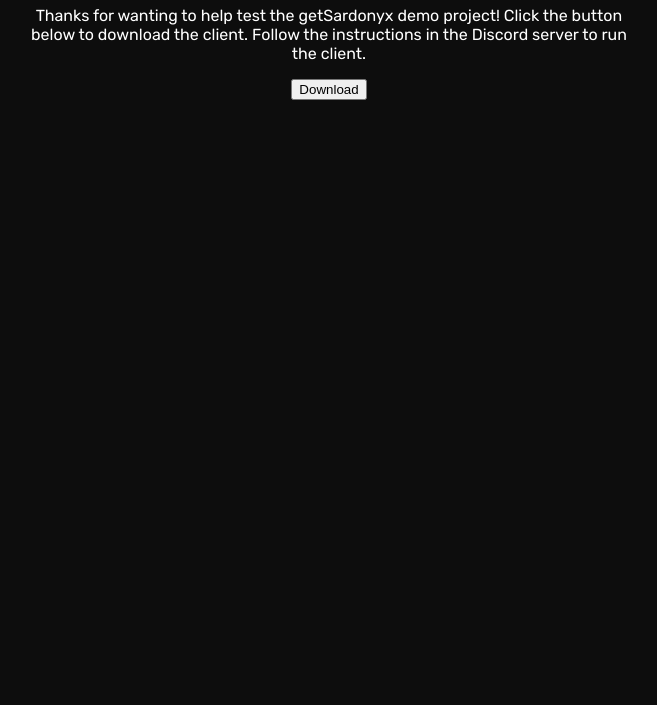
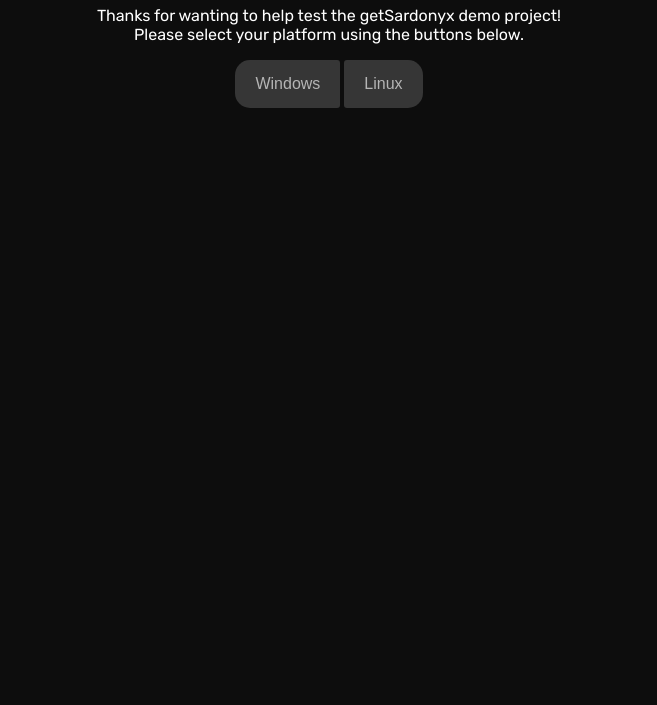
Before and after one commit to meltland2002/getsardonyx-web, a plain HTML site: page index.html in a window 1280 px wide. Shown: the part 95-800 px from the top of the page, without its empty margins (311-968 px from the left). Drawn offline with Linux system fonts and the light colour scheme.

Commit message:
Add files via upload

```diff
--- a/index.html
+++ b/index.html
@@ -1,4 +1,5 @@
 <!DOCTYPE html>
+<!-- background-color: #2b2b2b; border-radius: 15px; color: #b5b5b5; padding: 10px 10px -->
 <head>
   <title>getSardonyx demo</title>
   <style>
@@ -9,12 +10,45 @@ body {
   background-color: #0d0d0d;
   color: white;
   padding: 10px 10px;
-  margin: 10px 25vw;
+  margin: 10px 20vw;
+}
+
+button {
+  background-color: #363636;
+  border: none;
+  color: #b5b5b5;
+  padding: 15px 20px;
+  border-radius: 15px;
+  text-align: center;
+  cursor: pointer;
+  display: inline-block;
+  font-size: 16px;
+  transition-duration: 0.2s;
+}
+
+button:hover {
+  background-color: #454545;
+}
+
+div {
+  width: 70%;
+  margin: auto;
 }
   </style>
 </head>
 <body><center>
 <h1>getSardonyx demo</h1>
-<p>Thanks for wanting to help test the getSardonyx demo project! Click the button below to download the client. Follow the instructions in the Discord server to run the client.</p>
-<button onclick='window.open("https://cdn.getsardonyx.cc/dl/client.py")'>Download</button>
-</center></body>
+<p>Thanks for wanting to help test the getSardonyx demo project!<br>Please select your platform using the buttons below.</p>
+<button id="win" style="border-radius: 15px 3px 3px 15px;" onclick="selWin();">Windows</button> <button id="lin" style="border-radius: 3px 15px 15px 3px;" onclick="selLin();">Linux</button><br><br></center>
+<div id="ins" style="display: none;"></div>
+<script>
+function selWin() {
+  document.getElementById("ins").style = "background-color: #2b2b2b; border-radius: 15px; color: #b5b5b5; padding: 10px 10px"
+  document.getElementById("ins").innerHTML = "<h3 style='color: #dedede;'>Instructions for Windows</h3><p><a href='https://python.org/' style='color: white;'>Download Python</a> if you don't already have it.<br>Once Python has installed, run <b style='color: #dbdbdb;'>\"py -m pip install tkinter\"</b> in command prompt.<br>After that, <a style='color: white;' href='https://cdn.getsardonyx.cc/dl/client.py' download>Download the client</a>.<br>Once that finishes, simply navigate to your Downloads folder (you should just be able to do <b style='color: #dbdbdb;'>\"cd Downloads\"</b>), and run <b style='color: #dbdbdb;'>\"py client.py\"</b>.</p>"
+};
+
+function selLin() {
+  document.getElementById("ins").style = "background-color: #2b2b2b; border-radius: 15px; color: #b5b5b5; padding: 10px 10px"
+  document.getElementById("ins").innerHTML = "<h3 style='color: #dedede;'>Instructions for Linux</h3><p>You most likely have Python installed, but if you don't, <a href='https://python.org/' style='color: white;'>Download Python</a>.<br>Once Python has installed, run <b style='color: #dbdbdb;'>\"python3 -m pip install tkinter\"</b> in a terminal.<br>After that, <a style='color: white;' href='https://cdn.getsardonyx.cc/dl/client.py' download>Download the client</a>.<br>Once that finishes, simply navigate to your Downloads folder (you should just be able to do <b style='color: #dbdbdb;'>\"cd Downloads\"</b>), and run <b style='color: #dbdbdb;'>\"python3 client.py\"</b>.</p>"
+};
+</script></body>
```
